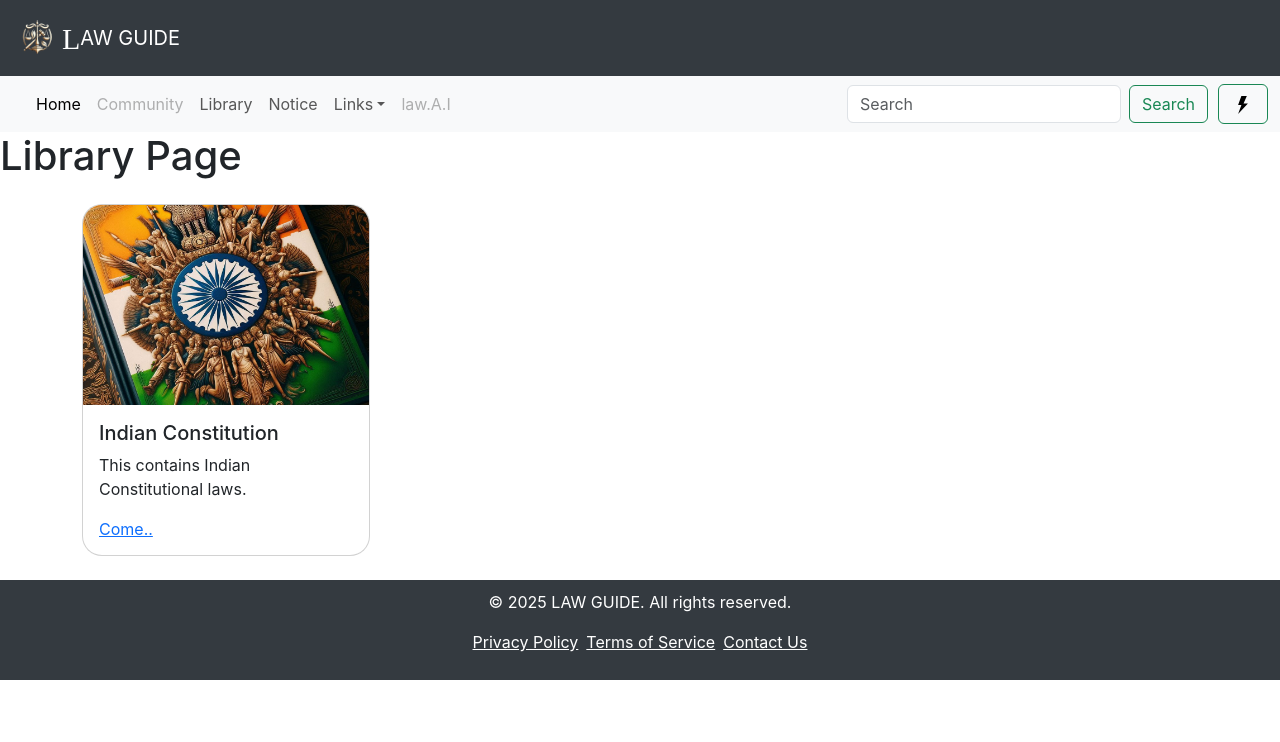
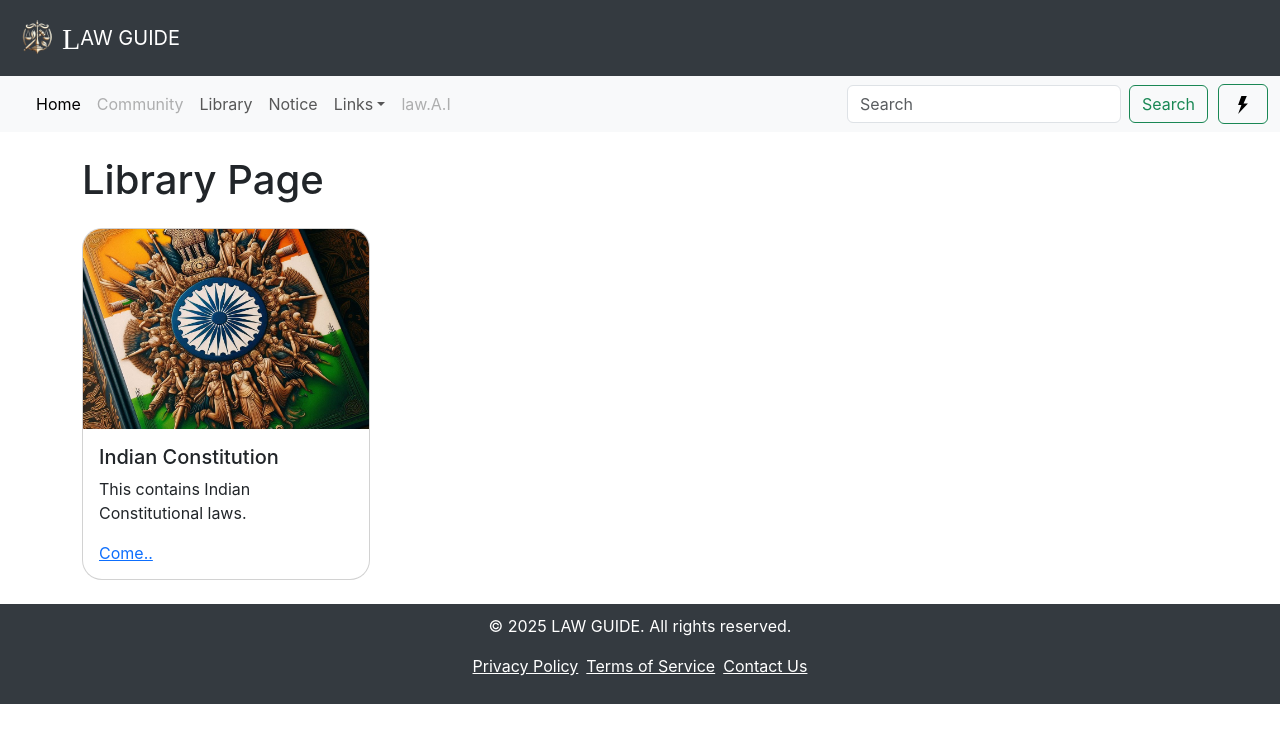
Before and after one commit to Darkstrike03/LawGuide, a React (Create React App) app: page /library in a window 1280 px wide. Shown: the top 742 px of the page. Built offline with nearby package versions, Linux system fonts and the light colour scheme.

Commit message:
Update Library.js

```diff
--- a/src/component/Library.js
+++ b/src/component/Library.js
@@ -3,7 +3,7 @@ import React from 'react';
 class Library extends React.Component {
     render() {
         return (
-            <div>
+            <div className='container mt-4'>
                 <h1>Library Page</h1>
                 {/* Add your library content here */}
             </div>
```
